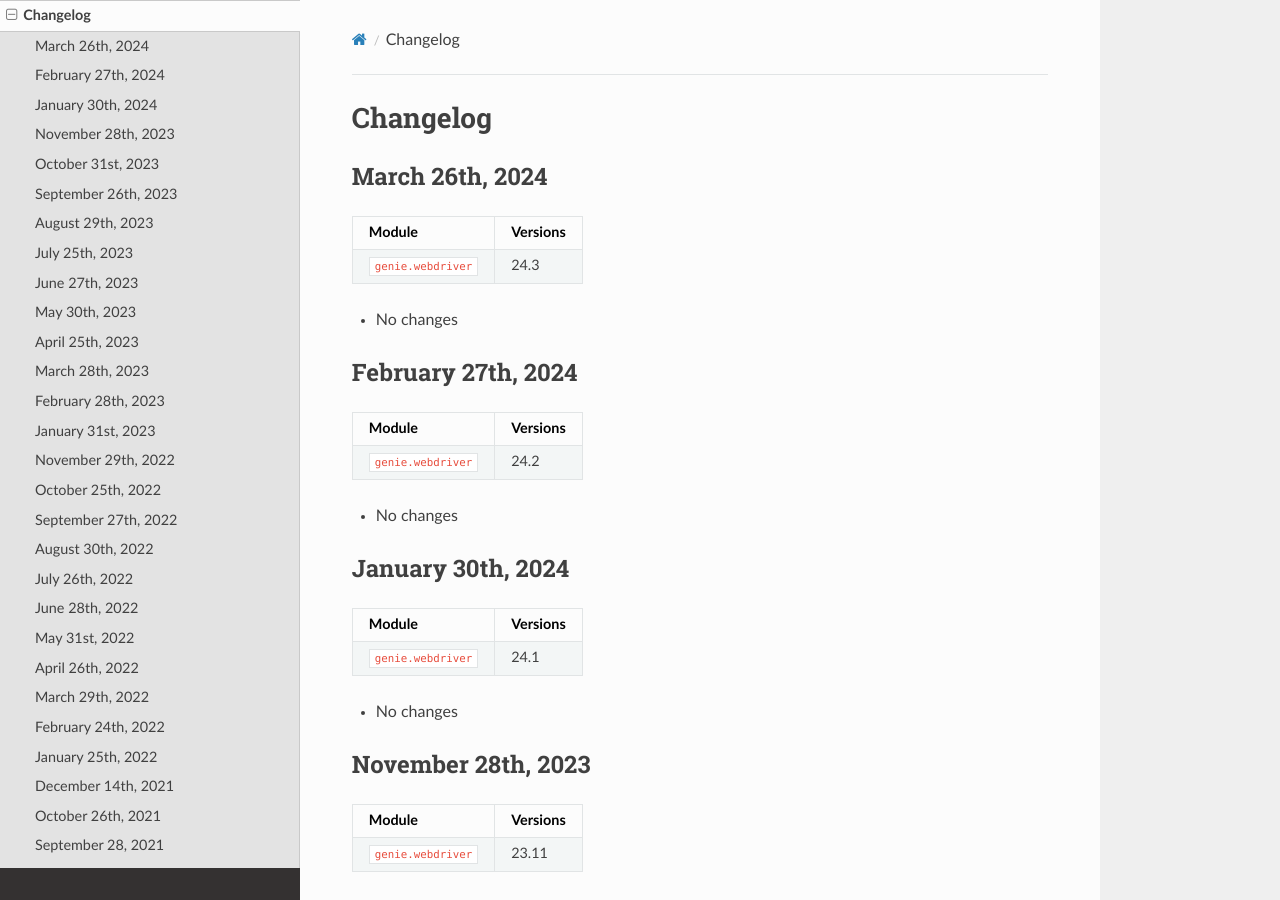
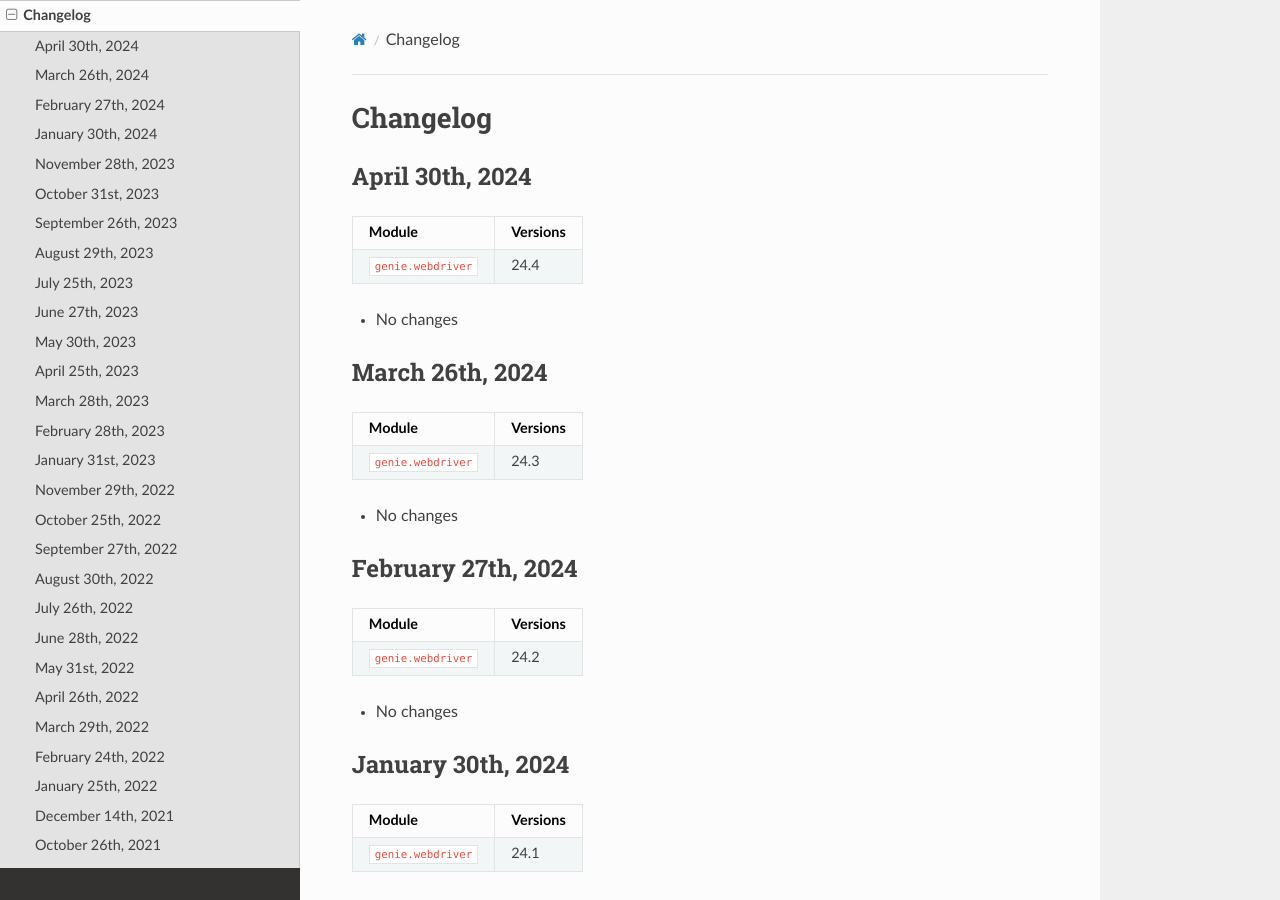
Before and after one commit to CiscoTestAutomation/geniewebdriver, a Sphinx documentation site: the page built from docs/changelog/index.rst, in a window 1280 px wide and 900 px high. Built offline with Sphinx 7.4.7 and the Read the Docs theme 2.0.0, drawn with Linux system fonts in a browser that asks for light colours.

Commit message:
Releasing v24.4

```diff
--- a/docs/changelog/index.rst
+++ b/docs/changelog/index.rst
@@ -1,5 +1,16 @@
 Changelog
 =========
+
+April 30th, 2024
+------------------
+
++-------------------------------+-------------------------------+
+| Module                        | Versions                      |
++===============================+===============================+
+| ``genie.webdriver``           | 24.4                          |
++-------------------------------+-------------------------------+
+
+- No changes
 
 March 26th, 2024
 ------------------
```
